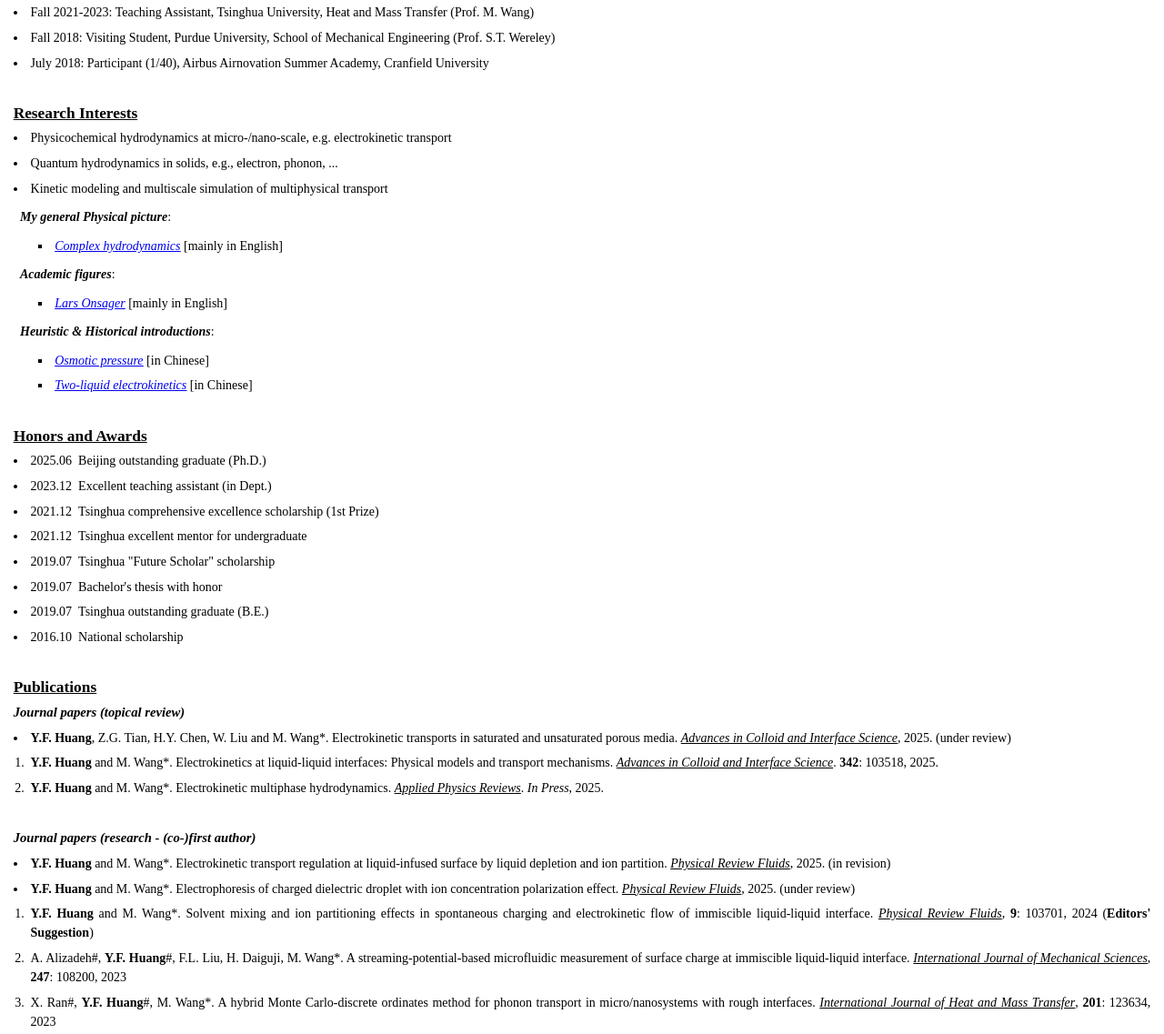
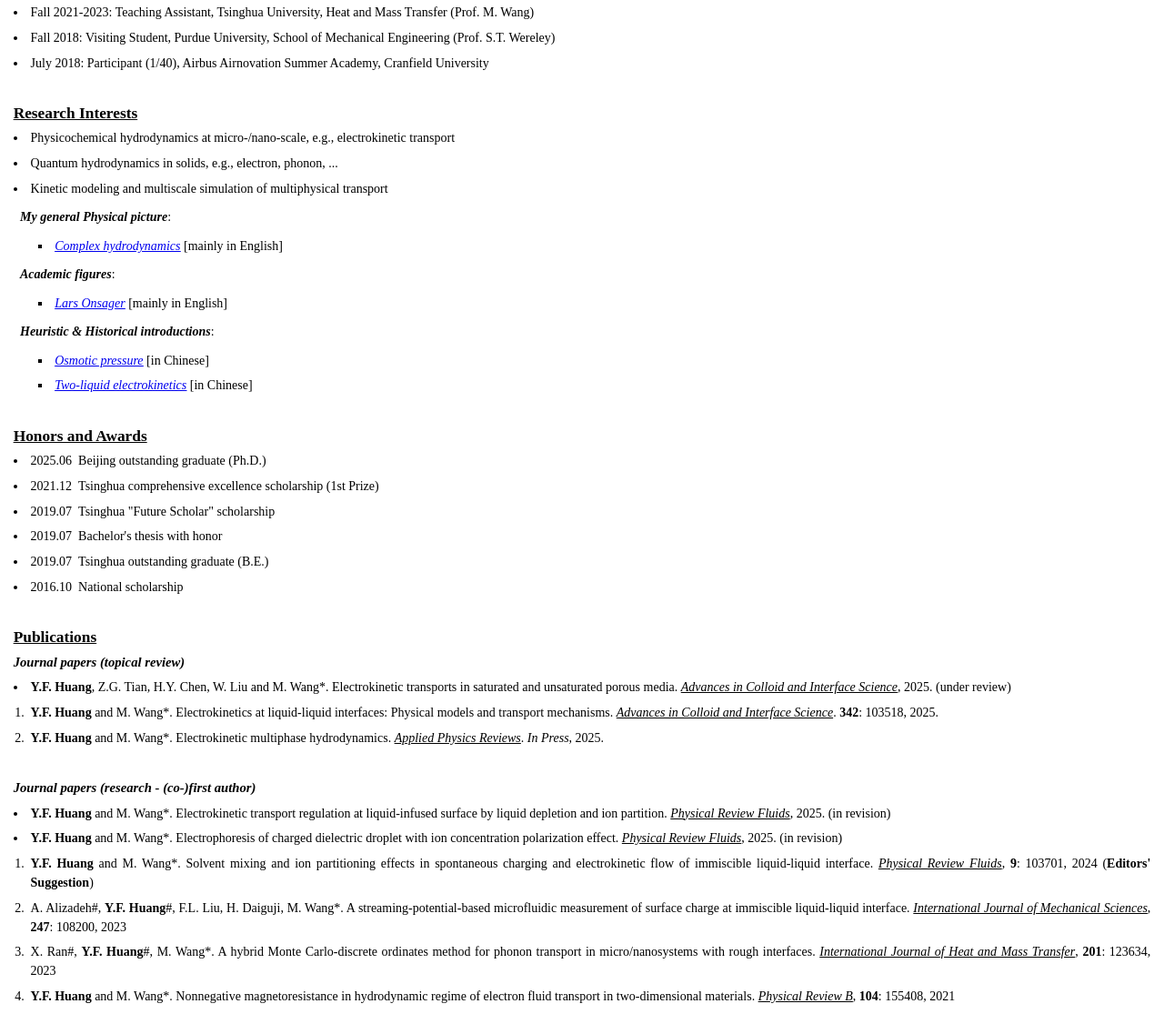
Before and after one commit to huangyf15/huangyf15.github.io, a plain HTML site: page index.html in a window 1280 px wide. Shown: the part 629-1766 px from the top of the page at 91% size. Drawn offline with Linux system fonts and the light colour scheme.

Commit message:
update: Papers-25Aug-3, and remove some Honors

```diff
--- a/index.html
+++ b/index.html
@@ -73,7 +73,7 @@
 
     <p class="heading1">Research Interests</p>
       <ul>
-        <li>Physicochemical hydrodynamics at micro-/nano-scale, e.g. electrokinetic transport</li>
+        <li>Physicochemical hydrodynamics at micro-/nano-scale, e.g., electrokinetic transport</li>
         <li>Quantum hydrodynamics in solids, e.g., electron, phonon, ...</li>
         <li>Kinetic modeling and multiscale simulation of multiphysical transport</li>
       </ul>
@@ -96,9 +96,7 @@
     <p class="heading1">Honors and Awards</p>
       <ul>
         <li>2025.06<span>&#xa0;&#xa0;</span>Beijing outstanding graduate (Ph.D.)</li>
-        <li>2023.12<span>&#xa0;&#xa0;</span>Excellent teaching assistant (in Dept.)</li>
         <li>2021.12<span>&#xa0;&#xa0;</span>Tsinghua comprehensive excellence scholarship (1st Prize)</li>
-        <li>2021.12<span>&#xa0;&#xa0;</span>Tsinghua excellent mentor for undergraduate</li>
         <li>2019.07<span>&#xa0;&#xa0;</span>Tsinghua "Future Scholar" scholarship</li>
         <li>2019.07<span>&#xa0;&#xa0;</span>Bachelor's thesis with honor</li>
         <li>2019.07<span>&#xa0;&#xa0;</span>Tsinghua outstanding graduate (B.E.)</li>
@@ -119,7 +117,7 @@
       <p class="heading2">Journal papers (research - (co-)first author)</p>
         <ul>
           <li><b>Y.F. Huang</b> and M. Wang*. Electrokinetic transport regulation at liquid-infused surface by liquid depletion and ion partition. <i><u>Physical Review Fluids</u></i>, 2025. (in revision)</li>
-          <li><b>Y.F. Huang</b> and M. Wang*. Electrophoresis of charged dielectric droplet with ion concentration polarization effect. <i><u>Physical Review Fluids</u></i>, 2025. (under review)</li>
+          <li><b>Y.F. Huang</b> and M. Wang*. Electrophoresis of charged dielectric droplet with ion concentration polarization effect. <i><u>Physical Review Fluids</u></i>, 2025. (in revision)</li>
         </ul>
         <ol type="1" start="1">
           <li><b>Y.F. Huang</b> and M. Wang*. Solvent mixing and ion partitioning effects in spontaneous charging and electrokinetic flow of immiscible liquid-liquid interface. <i><u>Physical Review Fluids</u></i>, <b>9</b>: 103701, 2024 (<b>Editors' Suggestion</b>)</li>
```
